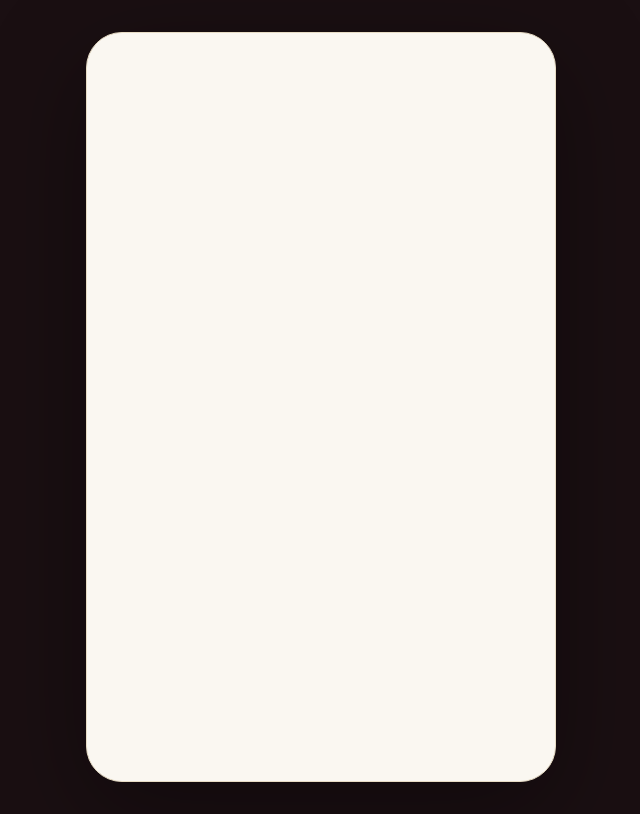
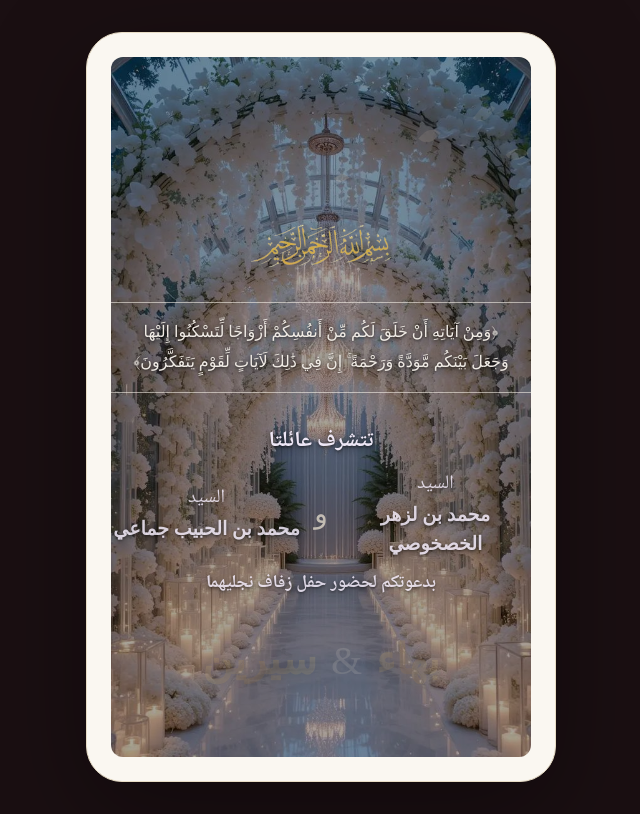
Before and after one commit to inviti-kol/inviti-lkol, a Next.js app: page /baha-sirine in a window 1280 px wide. Both pictures are taken after a click on the element 640 px from the left and 407 px from the top of the page. Shown: the whole page, without its empty margins (319-959 px from the left). Built offline with nearby package versions, Linux system fonts and the light colour scheme.

Commit message:
backup antes de nueva invitacion

```diff
--- a/src/components/invitation/BookInvitation.tsx
+++ b/src/components/invitation/BookInvitation.tsx
@@ -1,8 +1,9 @@
 "use client"
 
-import { useEffect, useState } from "react"
+import { useState, useEffect } from "react"
 import { motion, AnimatePresence } from "framer-motion"
 import Pages from "./Pages"
+
 
 export default function BookInvitation() {
 
@@ -10,26 +11,16 @@ export default function BookInvitation() {
   const [pagesVisible, setPagesVisible] = useState(false)
   const [loading, setLoading] = useState(true)
   useEffect(() => {
-  const images = Array.from(document.images)
 
-  const imagesLoaded = Promise.all(
-    images.map((img) => {
-      if (img.complete) return Promise.resolve()
+    const timer = setTimeout(() => {
 
-      return new Promise<void>((resolve) => {
-        img.onload = () => resolve()
-        img.onerror = () => resolve()
-      })
-    })
-  )
+      setLoading(false)
 
-  const minimumTime = new Promise((resolve) =>
-    setTimeout(resolve, 2000)
-  )
+    }, 2000)
 
-  Promise.all([imagesLoaded, minimumTime]).then(() => {
-    setLoading(false)
-  })
+
+    return () => clearTimeout(timer)
+
   }, [])
   function openBook() {
 
@@ -60,6 +51,7 @@ useEffect(() => {
       "
 
     >
+
       <div
 
         className="
@@ -79,7 +71,9 @@ useEffect(() => {
 
 
 
-  onClick={openBook}
+onClick={() => {
+  if (!loading) openBook()
+}}
 
   className="
     relative
@@ -103,27 +97,39 @@ useEffect(() => {
   }}
 
 >
+<AnimatePresence>
 
+{
+loading && (
 
-<AnimatePresence>
-  {loading && (
 <motion.div
+
 className="
 absolute
 inset-0
 z-[100]
+rounded-xl
+bg-[#faf7f1]
 flex
 flex-col
 items-center
 justify-center
-        bg-[#faf7f1]
-        backdrop-blur-[2px]
-        rounded-xl
 "
-      initial={{ opacity: 1 }}
-      exit={{ opacity: 0 }}
-      transition={{ duration: 0.5 }}
+
+initial={{
+opacity:1
+}}
+
+exit={{
+opacity:0
+}}
+
+transition={{
+duration:0.6
+}}
+
 >
+
 <div
 className="
 w-12
@@ -136,6 +142,7 @@ useEffect(() => {
 "
 />
 
+
 <p
 className="
 mt-8
@@ -147,6 +154,7 @@ useEffect(() => {
 لحظة واحدة
 </p>
 
+
 <p
 className="
 mt-2
@@ -157,8 +165,50 @@ useEffect(() => {
 جاري تجهيز الدعوة
 </p>
 
+
 </motion.div>
-  )}
+
+)
+
+}
+
+</AnimatePresence>
+          <AnimatePresence>
+
+            {
+              pagesVisible && (
+
+                <motion.div
+
+                  className="
+                    absolute
+                    inset-0
+                    z-10
+                    overflow-y-auto
+                    rounded-xl
+                  "
+
+                  initial={{
+                    opacity: 0
+                  }}
+
+                  animate={{
+                    opacity: 1
+                  }}
+
+                  transition={{
+                    duration: 0.8
+                  }}
+
+                >
+
+                  <Pages />
+
+                </motion.div>
+
+              )
+            }
+
           </AnimatePresence>
 
 
```
Lines whose indentation alone changed are shown as unchanged.
